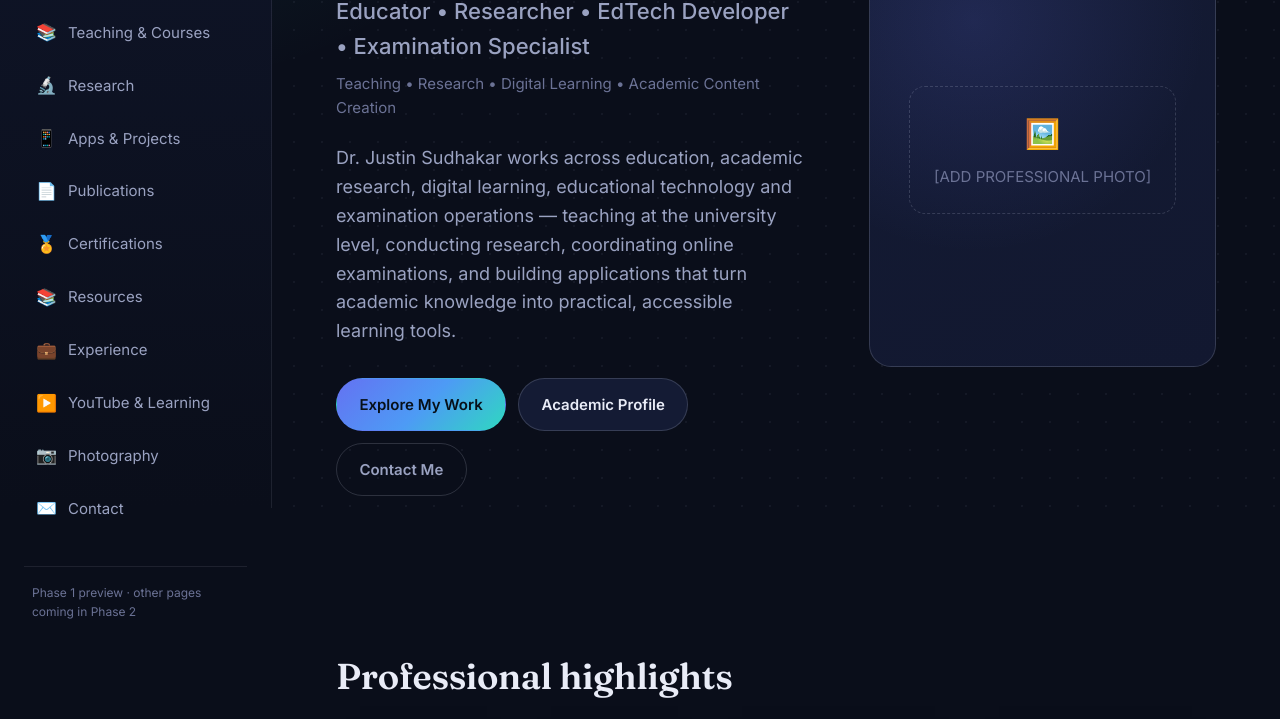
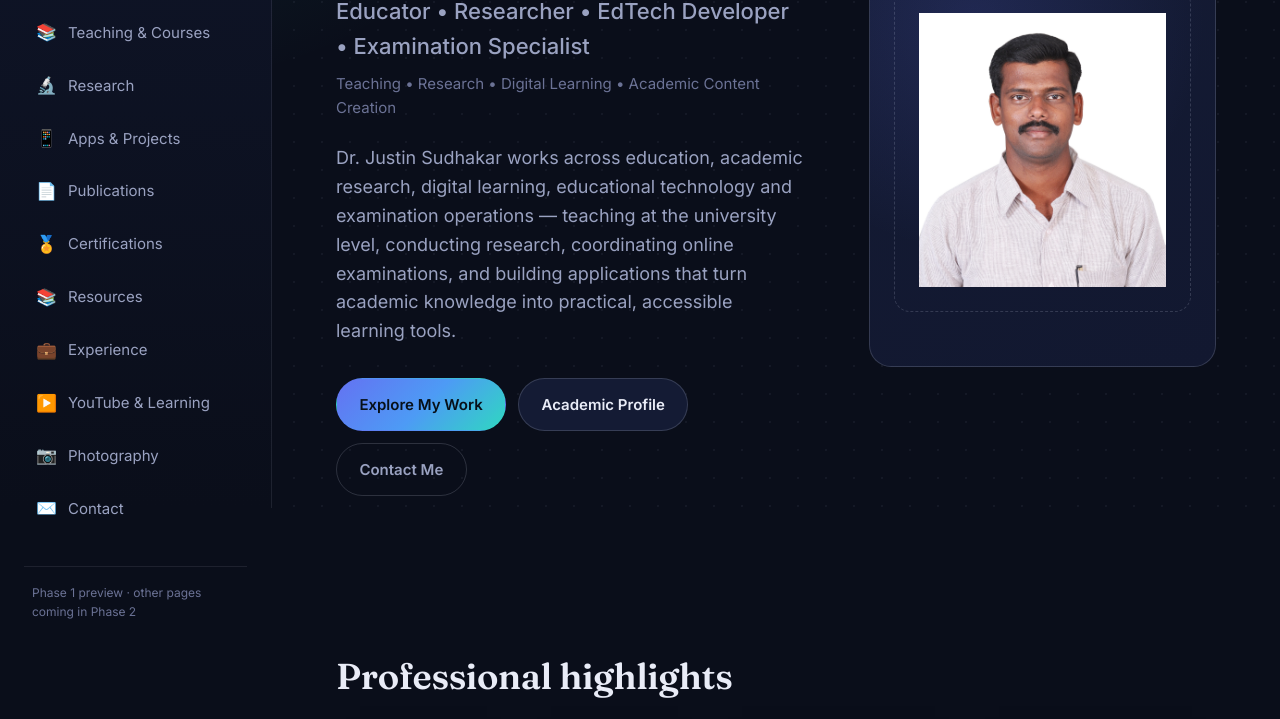
Before and after one commit to kaangeyan/justin-portfolio, a plain HTML site: page index.html in a window 1280 px wide. Shown: the part 292-1011 px from the top of the page. Drawn offline with Linux system fonts and the light colour scheme.

Commit message:
Add professional photo to hero section

```diff
--- a/index.html
+++ b/index.html
@@ -123,10 +123,13 @@
         </div>
       </div>
       <div class="hero-portrait">
-        <div class="portrait-placeholder">
-          <div class="placeholder-icon" aria-hidden="true">🖼️</div>
-          [ADD PROFESSIONAL PHOTO]
-        </div>
+<div class="portrait-placeholder">
+  <img
+    src="assets/img/justin-sudhakar.jpg"
+    alt="Dr. Justin Sudhakar"
+    class="hero-portrait-img"
+  >
+</div>
       </div>
     </section>
 
```
